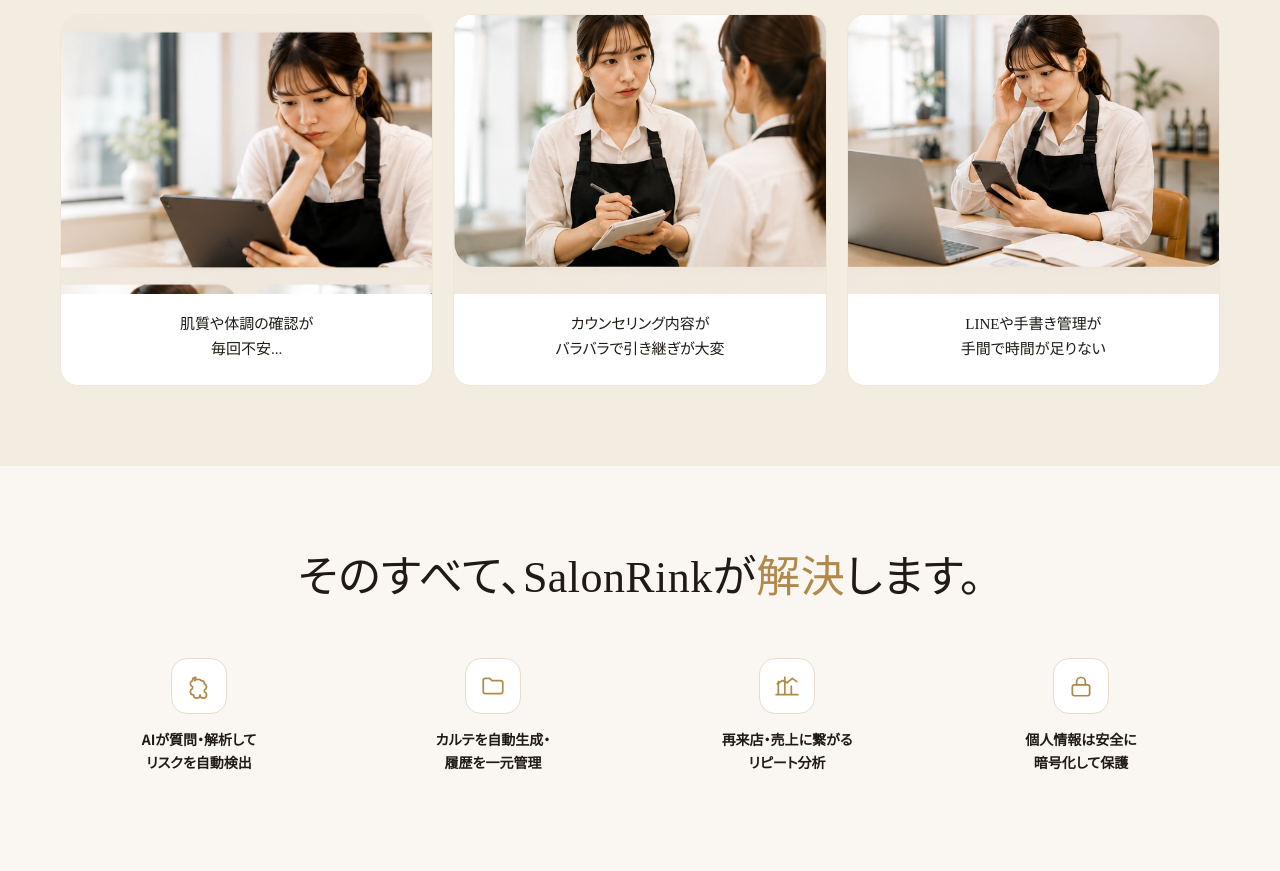
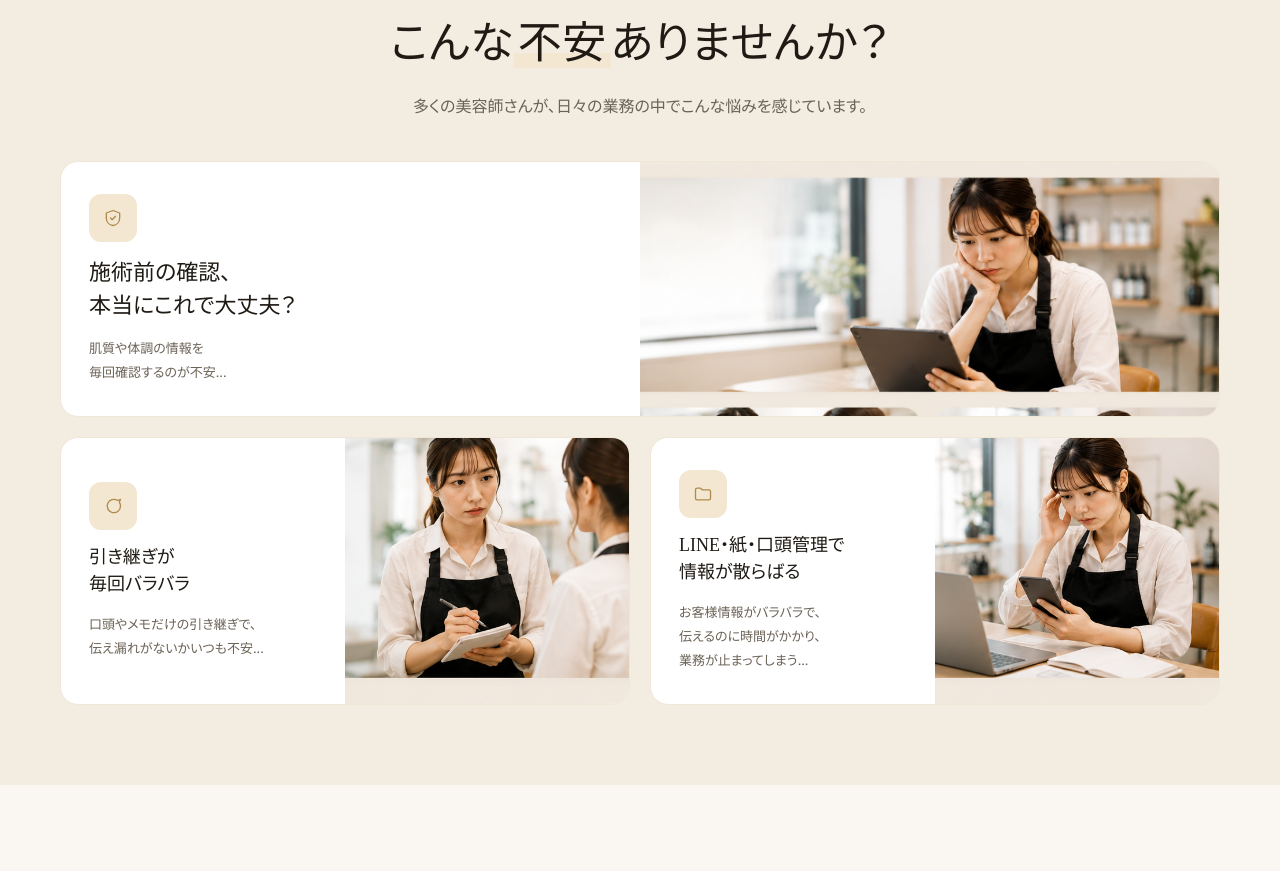
Before and after one commit to okuwabara07-gif/salonrink, a Next.js app: page / in a window 1280 px wide. Shown: the part 978-1849 px from the top of the page. Built offline with nearby package versions, Linux system fonts and the light colour scheme; no server answers; a web font is replaced by a local one.

Commit message:
feat(lp-v3): ProblemSection 1+2 layout + text-image 横並び

```diff
--- a/features/lp/v3/sections/ProblemSection.tsx
+++ b/features/lp/v3/sections/ProblemSection.tsx
@@ -1,34 +1,126 @@
 'use client';
 
+import Icon from '@/features/lp/v3/components/Icon';
 import FadeUp from '@/features/lp/v3/components/FadeUp';
 import ImageSlot from '@/features/lp/v3/components/ImageSlot';
 
-const PROBLEMS = [
-  { id: 'problem-1', ph: '悩む美容師の写真', t: ['肌質や体調の確認が', '毎回不安...'] },
-  { id: 'problem-2', ph: '紙のカルテで困る写真', t: ['カウンセリング内容が', 'バラバラで引き継ぎが大変'] },
-  { id: 'problem-3', ph: 'スマホで管理する美容師', t: ['LINEや手書き管理が', '手間で時間が足りない'] },
-];
+const cardStyle: React.CSSProperties = {
+  display: 'grid',
+  gridTemplateColumns: '1fr 1fr',
+  background: 'var(--c-bg-card)',
+  border: '1px solid var(--c-border-2)',
+  borderRadius: 'var(--r-lg)',
+  overflow: 'hidden',
+  minHeight: 240,
+  height: '100%',
+};
+
+const textColStyle: React.CSSProperties = {
+  padding: '32px 28px',
+  display: 'flex',
+  flexDirection: 'column',
+  justifyContent: 'center',
+  gap: 14,
+};
+
+const iconStyle: React.CSSProperties = {
+  width: 48,
+  height: 48,
+  borderRadius: 12,
+  background: 'var(--c-accent-soft)',
+  color: 'var(--c-accent-2)',
+  display: 'inline-flex',
+  alignItems: 'center',
+  justifyContent: 'center',
+};
+
+const descStyle: React.CSSProperties = {
+  color: 'var(--c-fg-3)',
+  fontSize: 13,
+  lineHeight: 1.85,
+  margin: 0,
+};
+
+const imgColStyle: React.CSSProperties = {
+  minHeight: 240,
+  position: 'relative',
+};
 
 export default function ProblemSection() {
   return (
     <section className="section section-soft">
       <div className="container">
         <FadeUp>
-          <h2 className="h2" style={{ textAlign: 'center' }}>こんなお悩み、ありませんか？</h2>
+          <div className="eyebrow" style={{ textAlign: 'center', display: 'block' }}>PROBLEM</div>
         </FadeUp>
-        <div className="grid-3" style={{ marginTop: 36 }}>
-          {PROBLEMS.map((p, i) => (
-            <FadeUp key={i} delay={i * 80}>
-              <div className="prob">
-                <div className="prob-img">
-                  <ImageSlot id={p.id} placeholder={p.ph} src={`/v3/${p.id}.png`} alt={p.ph} />
+        <FadeUp delay={80}>
+          <h2 className="h2" style={{ marginTop: 14, textAlign: 'center' }}>
+            毎日のサロンワーク、<br />
+            こんな<span className="underline-accent">不安</span>ありませんか？
+          </h2>
+        </FadeUp>
+        <FadeUp delay={140}>
+          <p className="lede" style={{ textAlign: 'center', marginTop: 14, maxWidth: 640, marginLeft: 'auto', marginRight: 'auto' }}>
+            多くの美容師さんが、日々の業務の中でこんな悩みを感じています。
+          </p>
+        </FadeUp>
+
+        <div className="grid grid-cols-1 md:grid-cols-2 gap-5" style={{ marginTop: 40 }}>
+          {/* Card 1 — Full width top card */}
+          <div className="md:col-span-2">
+            <FadeUp delay={200}>
+              <div style={cardStyle}>
+                <div style={textColStyle}>
+                  <span style={iconStyle}><Icon name="shield" size={20} /></span>
+                  <h3 className="h3" style={{ fontSize: 22 }}>
+                    施術前の確認、<br />本当にこれで大丈夫？
+                  </h3>
+                  <p style={descStyle}>
+                    肌質や体調の情報を<br />毎回確認するのが不安...
+                  </p>
                 </div>
-                <div className="prob-body">
-                  {p.t.map((line, j) => <div key={j}>{line}</div>)}
+                <div style={imgColStyle}>
+                  <ImageSlot id="problem-1" placeholder="problem-1" src="/v3/problem-1.png" alt="" />
                 </div>
               </div>
             </FadeUp>
-          ))}
+          </div>
+
+          {/* Card 2 — Half width */}
+          <FadeUp delay={280}>
+            <div style={cardStyle}>
+              <div style={textColStyle}>
+                <span style={iconStyle}><Icon name="chat" size={20} /></span>
+                <h3 className="h3" style={{ fontSize: 18 }}>
+                  引き継ぎが<br />毎回バラバラ
+                </h3>
+                <p style={descStyle}>
+                  口頭やメモだけの引き継ぎで、<br />伝え漏れがないかいつも不安...
+                </p>
+              </div>
+              <div style={imgColStyle}>
+                <ImageSlot id="problem-2" placeholder="problem-2" src="/v3/problem-2.png" alt="" />
+              </div>
+            </div>
+          </FadeUp>
+
+          {/* Card 3 — Half width */}
+          <FadeUp delay={360}>
+            <div style={cardStyle}>
+              <div style={textColStyle}>
+                <span style={iconStyle}><Icon name="folder" size={20} /></span>
+                <h3 className="h3" style={{ fontSize: 18 }}>
+                  LINE・紙・口頭管理で<br />情報が散らばる
+                </h3>
+                <p style={descStyle}>
+                  お客様情報がバラバラで、<br />伝えるのに時間がかかり、<br />業務が止まってしまう...
+                </p>
+              </div>
+              <div style={imgColStyle}>
+                <ImageSlot id="problem-3" placeholder="problem-3" src="/v3/problem-3.png" alt="" />
+              </div>
+            </div>
+          </FadeUp>
         </div>
       </div>
     </section>
```
